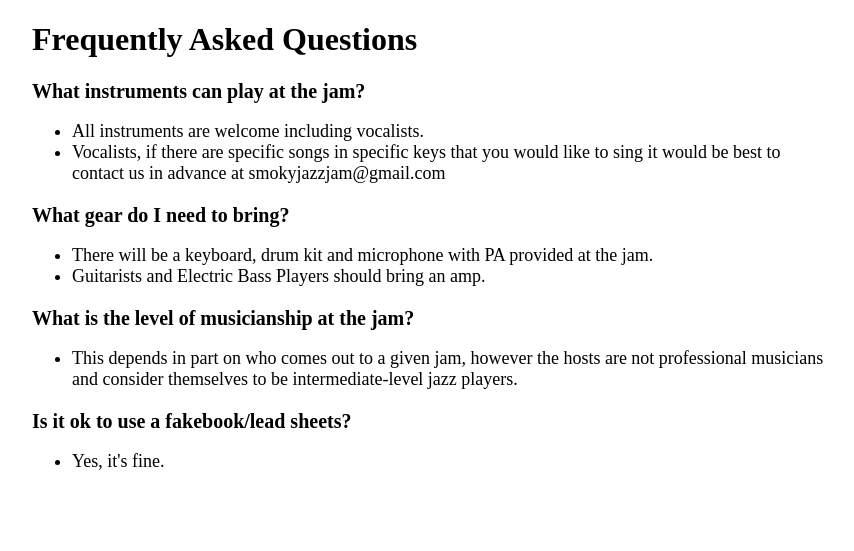
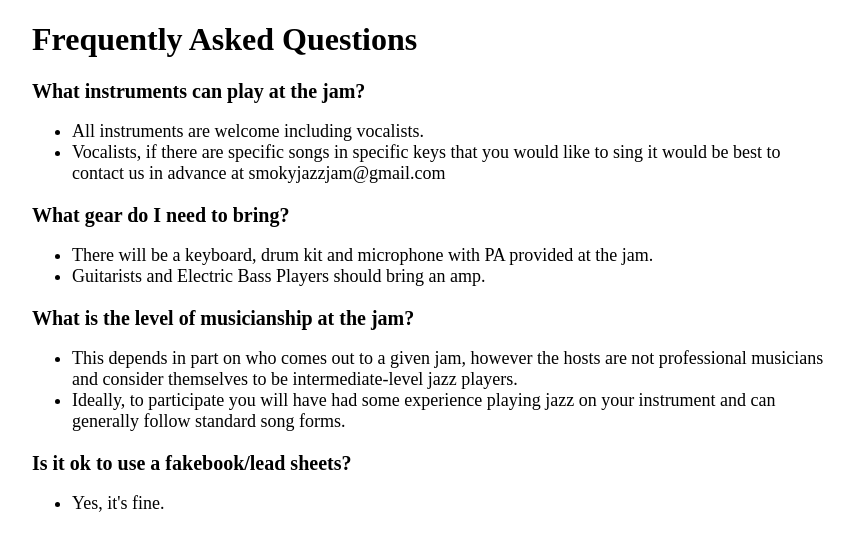
Before and after one commit to smokyjazzjam/smokyjazzjam, a Jekyll site: the page built from faq.md, in a window 1280 px wide. Shown: the top 551 px of the page, without its empty margins (208-1062 px from the left). Built offline with Jekyll 4.4.1, drawn with Linux system fonts in a browser that asks for light colours.

Commit message:
Update faq.md

```diff
--- a/faq.md
+++ b/faq.md
@@ -36,6 +36,7 @@ layout: default
   <h3 class="faq-question"><strong>What is the level of musicianship at the jam?</strong></h3>
   <ul class="faq-answer">
     <li>This depends in part on who comes out to a given jam, however the hosts are not professional musicians and consider themselves to be intermediate-level jazz players.</li>
+    <li>Ideally, to participate you will have had some experience playing jazz on your instrument and can generally follow standard song forms.</li>
   </ul>
 
   <h3 class="faq-question"><strong>Is it ok to use a fakebook/lead sheets?</strong></h3>
```
